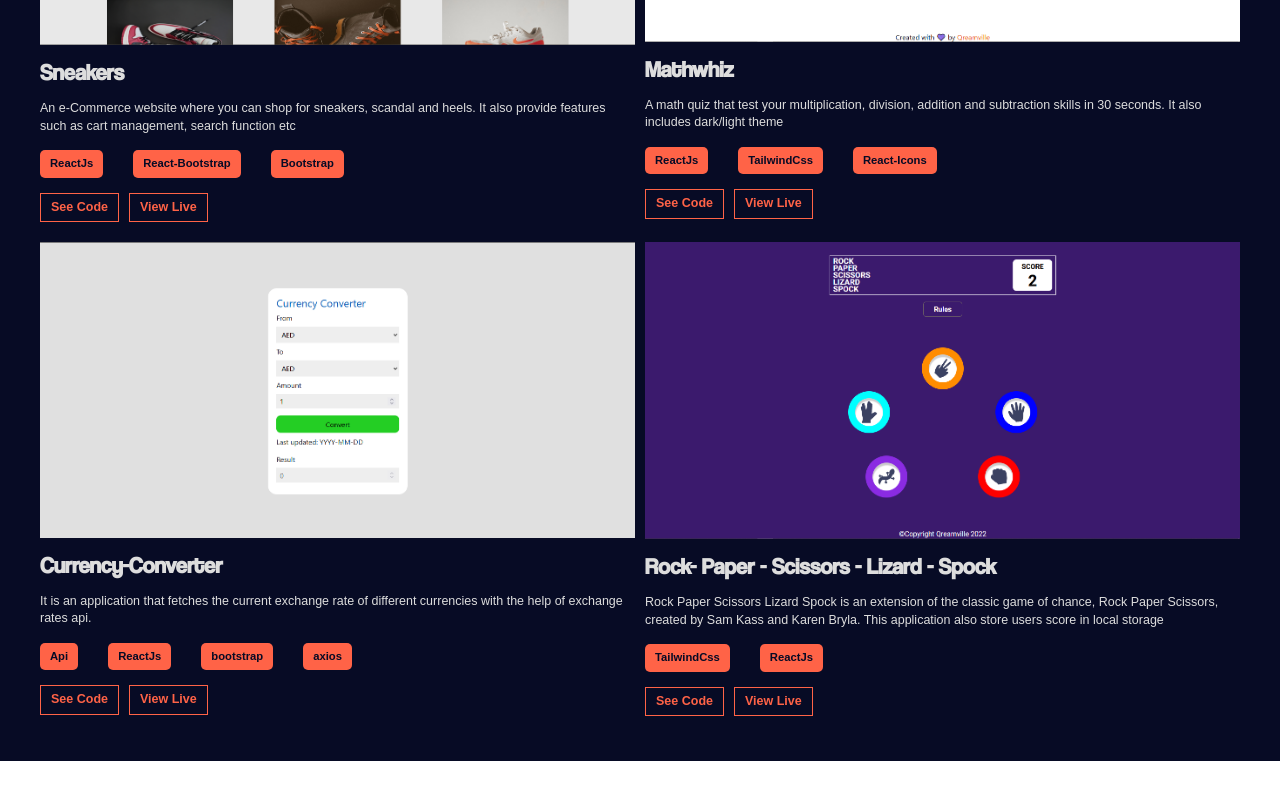
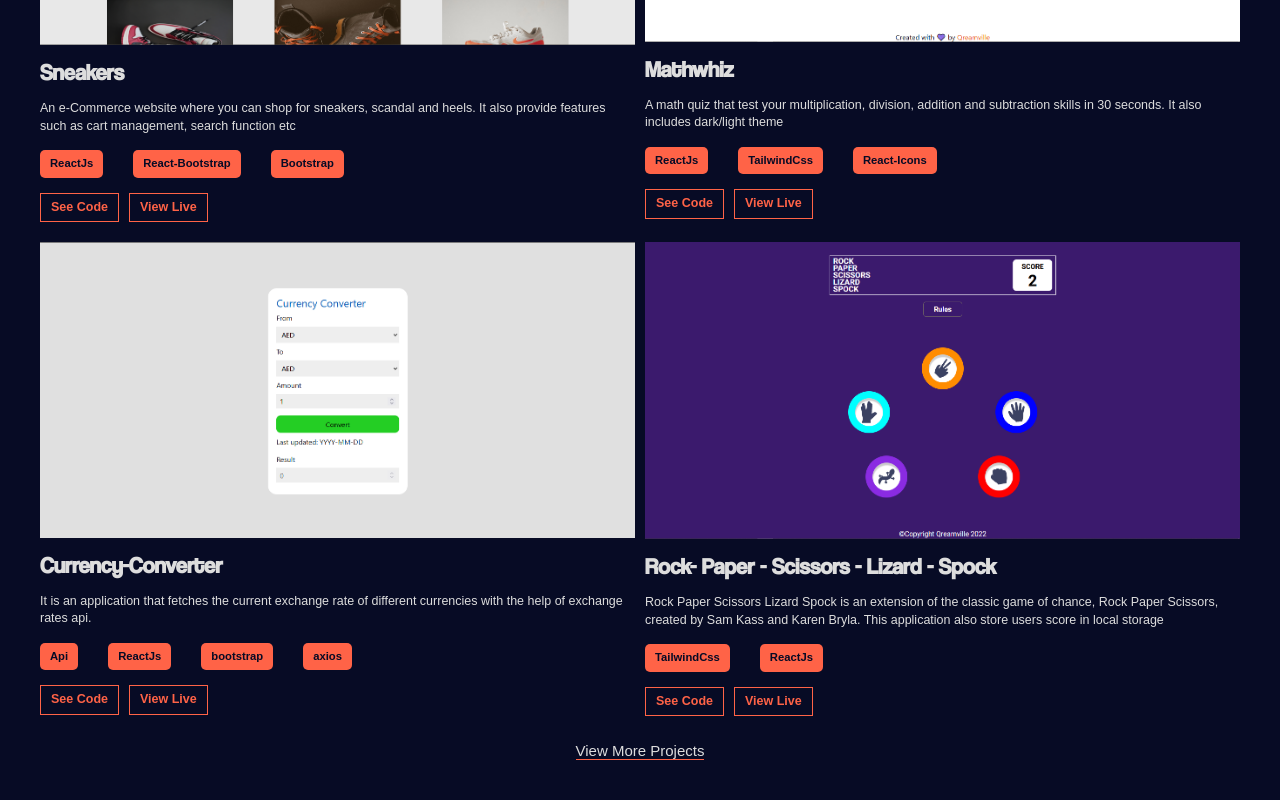
Before and after one commit to Qreamville/My-Portfolio, a React (Create React App) app: page / in a window 1280 px wide. Shown: the part 2031-2831 px from the top of the page. Before the commit the page ends 2792 px from the top, so only its background shows below. Built offline with nearby package versions, Linux system fonts and the light colour scheme.

Commit message:
Add github repository link

```diff
--- a/src/components/projects/Projects.jsx
+++ b/src/components/projects/Projects.jsx
@@ -55,6 +55,16 @@ const Projects = () => {
             );
           })}
         </div>
+        <div className="text-center mt-10">
+          <a
+            href="https://github.com/Qreamville?tab=repositories"
+            target="_blank"
+            rel="noreferrer"
+            className="border-b cursor-pointer border-tomato text-2xl"
+          >
+            View More Projects
+          </a>
+        </div>
       </div>
     </section>
   );
```
